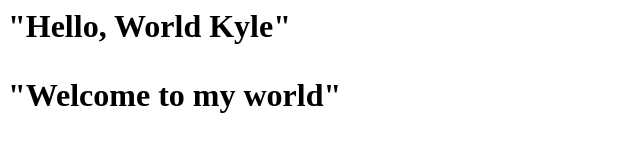
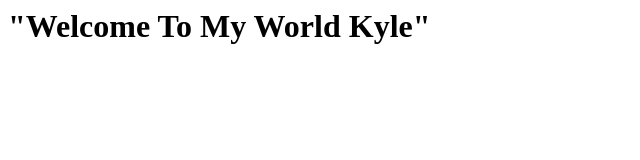
Before and after one commit to Kyleetaruc/DemoAct1, a plain HTML site: page index.html in a window 1280 px wide. Shown: the whole page, without its empty margins (0-640 px from the left). Drawn offline with Linux system fonts and the light colour scheme.

Commit message:
Update index.html

```diff
--- a/index.html
+++ b/index.html
@@ -1,6 +1,3 @@
 <h1>
-    "Hello, World Kyle"
-    <p>
-  "Welcome to my world"
-</p>
+    "Welcome To My World Kyle"
 </h1>
```
